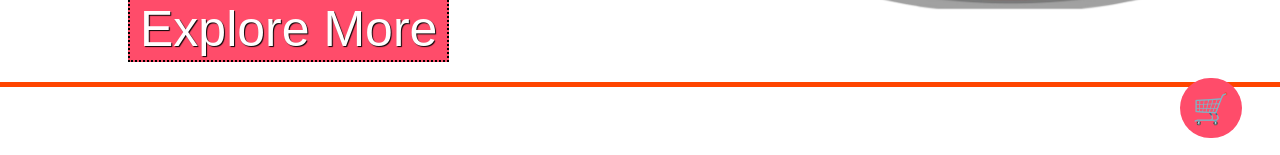
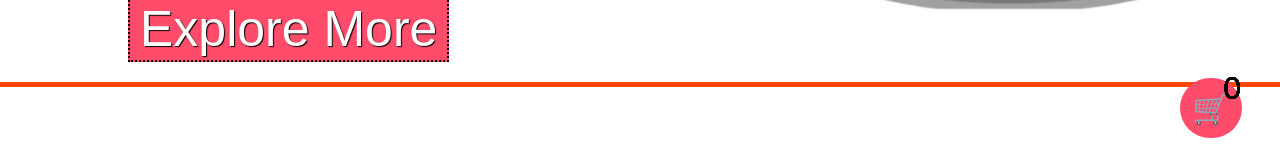
Before and after one commit to ankitsingh2105/HashTag_Bakery, a React (Create React App) app: page / in a window 1280 px wide. Shown: the part 598-753 px from the top of the page. Built offline with nearby package versions, Linux system fonts and the light colour scheme; a web font is replaced by a local one.

Commit message:
added number of items

```diff
--- a/src/App.js
+++ b/src/App.js
@@ -6,15 +6,19 @@ import Anniversary from "./Components/Files/About Section/Aniversary";
 import Surprise from "./Components/Files/About Section/Surprise";
 import Birthday from "./Components/Files/About Section/Birthday";
 import Display from "./Components/Files/Cart/Display";
-import { PdtList } from "./Components/Files/Cart/Cart";
+import { PdtList, Number } from "./Components/Files/Cart/Cart";
 import Layout from "./Layout";
 import { BrowserRouter, Route, Routes } from "react-router-dom";
+import { useState } from "react";
 function App() {
-  let list = [];
+  const data = JSON.parse(localStorage.getItem("context"));
+  const [list, setlist] = useState(data || []);
+  const [itemNumber, setitemNumber] = useState(data ? data.length : 0);
   return (
     <div className="App">
       <BrowserRouter>
-        <PdtList.Provider value={list} >
+        <PdtList.Provider value={{ list, setlist }}>
+          <Number.Provider value={{ itemNumber, setitemNumber }}>
             <Routes>
               <Route path="/cart" element={<Display />} />
               <Route path='/' element={<Layout><SameDay title="Same Day Cakes" /></Layout>}></Route>
@@ -25,6 +29,7 @@ function App() {
               <Route path='/Flowers' element={<Layout><Flowers title="Flowers" /></Layout>}></Route>
               <Route path='/secondone' element={<Layout><Display /></Layout>}></Route>
             </Routes>
+          </Number.Provider>
         </PdtList.Provider>
         <Contact />
       </BrowserRouter>
--- a/src/Components/Files/About Section/Aniversary.jsx
+++ b/src/Components/Files/About Section/Aniversary.jsx
@@ -62,13 +62,8 @@ const pdtArray = [{
     images: image69
 },]
 export default function Anniversary(props) {
-    const data = useContext(PdtList);
     const { title } = props;
-    const [list, setlist] = useState([]);
-    const newList = localStorage.getItem("context");
-    useEffect(()=>{
-        setlist(newList !== null ? JSON.parse(newList) : data)
-    },[])
+    const {list, setlist} = useContext(PdtList);
     const newFunction = (name, images, id) => {
         let tobeset = { name, images, id };
         setlist([...list , tobeset]);
--- a/src/Components/Files/About Section/Birthday.jsx
+++ b/src/Components/Files/About Section/Birthday.jsx
@@ -28,13 +28,8 @@ const pdtArray = [
     },
 ]
 export default function Anniversary(props) {
-    const data = useContext(PdtList);
     const { title } = props;
-    const [list, setlist] = useState([]);
-    const newList = localStorage.getItem("context");
-    useEffect(()=>{
-        setlist(newList !== null ? JSON.parse(newList) : data)
-    },[])
+    const {list, setlist} = useContext(PdtList);
     const newFunction = (name, images, id) => {
         let tobeset = { name, images, id };
         setlist([...list , tobeset]);
--- a/src/Components/Files/About Section/Cake.jsx
+++ b/src/Components/Files/About Section/Cake.jsx
@@ -1,6 +1,8 @@
-import { useRef } from "react";
+import { useRef, useContext, useState, useEffect } from "react";
+import { Number } from "../Cart/Cart"
+import "./Product.css"
 export default function Cake(props) {
-  const { name, images, bold, cut, Add_Products , id } = props;
+  const { name, images, bold, cut, Add_Products, id } = props;
   const state = useRef(null);
   const ButtonState = () => {
     state.current.innerHTML = "Added to Cart"
@@ -8,8 +10,19 @@ export default function Cake(props) {
     state.current.style.color = "white";
     state.current.disabled = true;
   }
+  const { itemNumber, setitemNumber } = useContext(Number)
+  let jsonArray = JSON.parse(localStorage.getItem("context"));
+  const Increment = () => {
+    setitemNumber(jsonArray.length + 1)
+  }
+  useEffect(() => {
+    setitemNumber(jsonArray ? jsonArray.length : 0);
+  }, [])
   return (
     <>
+      <div className="floatingNumbers">
+        {itemNumber}
+      </div>
       <main className="align unique">
         <img src={images} alt="" />
         <h1>{name}</h1>
@@ -20,7 +33,7 @@ export default function Cake(props) {
             Rs {cut}
           </small>
         </div>
-        <button ref={state} onClick={() => { Add_Products(name, images, id); ButtonState(); }} style={{ margin: "10px 0px" }}>
+        <button ref={state} onClick={() => { Add_Products(name, images, id); ButtonState(); Increment() }} style={{ margin: "10px 0px" }}>
           Add to Cart
         </button>
       </main>
--- a/src/Components/Files/About Section/Customization.jsx
+++ b/src/Components/Files/About Section/Customization.jsx
@@ -82,21 +82,16 @@ const pdtArray = [
     },
 ]
 export default function SameDay(props) {
-    const data = useContext(PdtList);
     const { title } = props;
-    const [list, setlist] = useState([]);
-    const newList = localStorage.getItem("context");
-    useEffect(() => {
-        setlist(newList !== null ? JSON.parse(newList) : data)
-    }, [])
+    const {list, setlist} = useContext(PdtList);
     const newFunction = (name, images, id) => {
         let tobeset = { name, images, id };
-        setlist([...list, tobeset]);
+        setlist([...list , tobeset]);
     }
-    useEffect(() => {
+    useEffect(()=>{
         let uniqueList = [...new Set(list.map(item => item.id))].map(id => list.find(item => item.id === id));
         localStorage.setItem('context', JSON.stringify(uniqueList));
-    }, [list])
+    },[list])
     return (
         <>
             <main className='PDT_heading align' >
--- a/src/Components/Files/About Section/Flowers.jsx
+++ b/src/Components/Files/About Section/Flowers.jsx
@@ -47,13 +47,8 @@ const pdtArray = [
     },
 ]
 export default function Flower(props) {
-    const data = useContext(PdtList);
     const { title } = props;
-    const [list, setlist] = useState([]);
-    const newList = localStorage.getItem("context");
-    useEffect(()=>{
-        setlist(newList !== null ? JSON.parse(newList) : data)
-    },[])
+    const {list, setlist} = useContext(PdtList);
     const newFunction = (name, images, id) => {
         let tobeset = { name, images, id };
         setlist([...list , tobeset]);
--- a/src/Components/Files/About Section/Product.css
+++ b/src/Components/Files/About Section/Product.css
@@ -127,6 +127,15 @@ button:hover {
 }
 
 
+/* todo : floating number */
+.floatingNumbers {
+    position: fixed;
+    right: 3%;
+    bottom: 12%;
+    font-size: 30px;
+    color: black;
+}
+
 
 /* todo  : media queries */
 
--- a/src/Components/Files/About Section/SameDay.jsx
+++ b/src/Components/Files/About Section/SameDay.jsx
@@ -53,13 +53,8 @@ const pdtArray = [
     },
 ]
 export default function SameDay(props) {
-    const data = useContext(PdtList);
     const { title } = props;
-    const [list, setlist] = useState([]);
-    const newList = localStorage.getItem("context");
-    useEffect(()=>{
-        setlist(newList !== null ? JSON.parse(newList) : data)
-    },[])
+    const {list, setlist} = useContext(PdtList);
     const newFunction = (name, images, id) => {
         let tobeset = { name, images, id };
         setlist([...list , tobeset]);
--- a/src/Components/Files/About Section/Surprise.jsx
+++ b/src/Components/Files/About Section/Surprise.jsx
@@ -50,13 +50,8 @@ const pdtArray = [{
     images: image79
 },]
 export default function Surprise(props) {
-    const data = useContext(PdtList);
     const { title } = props;
-    const [list, setlist] = useState([]);
-    const newList = localStorage.getItem("context");
-    useEffect(()=>{
-        setlist(newList !== null ? JSON.parse(newList) : data);
-    },[])
+    const {list, setlist} = useContext(PdtList);
     const newFunction = (name, images, id) => {
         let tobeset = { name, images, id };
         setlist([...list , tobeset]);
--- a/src/Components/Files/Cart/Cart.jsx
+++ b/src/Components/Files/Cart/Cart.jsx
@@ -1,6 +1,7 @@
 import { createContext } from "react"
 const PdtList = createContext();
+const Number = createContext();
 export default function Cart() {
 
 }
-export { PdtList };
+export { PdtList , Number };
--- a/src/Components/Files/Cart/Display.jsx
+++ b/src/Components/Files/Cart/Display.jsx
@@ -1,12 +1,10 @@
-import React, { useEffect, useState } from 'react'
+import React, { useContext, useEffect, useState } from 'react'
 import Card from "./Card"
+import { PdtList } from './Cart';
 import "./Display.css"
-export default function Display(props) {
-    const [newlist, setnewlist] = useState([])
-    const array = localStorage.getItem('context');
-    useEffect(() => {
-        setnewlist(newlist !== null ? JSON.parse(array) : []);
-    },[])
+export default function Display() {
+    const { list, setlist } = useContext(PdtList);
+    const [newList, setnewList] = useState(JSON.parse(localStorage.getItem("context")));
     const SendInfo = () => {
         let whatsApp_Array = JSON.parse(localStorage.getItem("context"));
         let message = 'Hello there! I have an order: %0a ';
@@ -20,21 +18,22 @@ export default function Display(props) {
     }
     const DeleteItem = (e) => {
         let tempArray = [];
-        newlist.forEach((e1) => {
+        newList.forEach((e1) => {
             if (e1.id !== e) {
                 tempArray.push(e1);
             }
         })
-        setnewlist(tempArray);
+        setnewList(tempArray);
     }
     useEffect(() => {
-        localStorage.setItem('context', JSON.stringify(newlist));
-    }, [newlist])
+        localStorage.setItem('context', JSON.stringify(newList));
+        setlist(JSON.parse(localStorage.getItem("context")));
+    }, [newList])
     return (
         <>
             <h4 className='align'>Thanks for visiting</h4>
             {
-                newlist.map((e) => {
+                newList.map((e) => {
                     const { id } = e;
                     return <Card key={id} DeleteItem={() => DeleteItem(id)}  {...e} />
                 })
```
Lines whose indentation alone changed are shown as unchanged.
